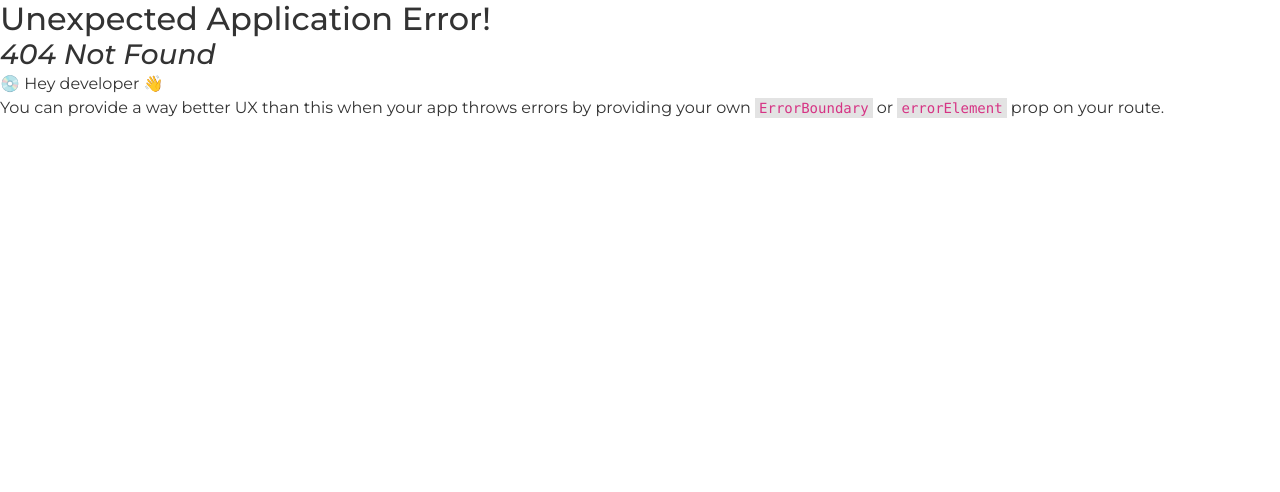
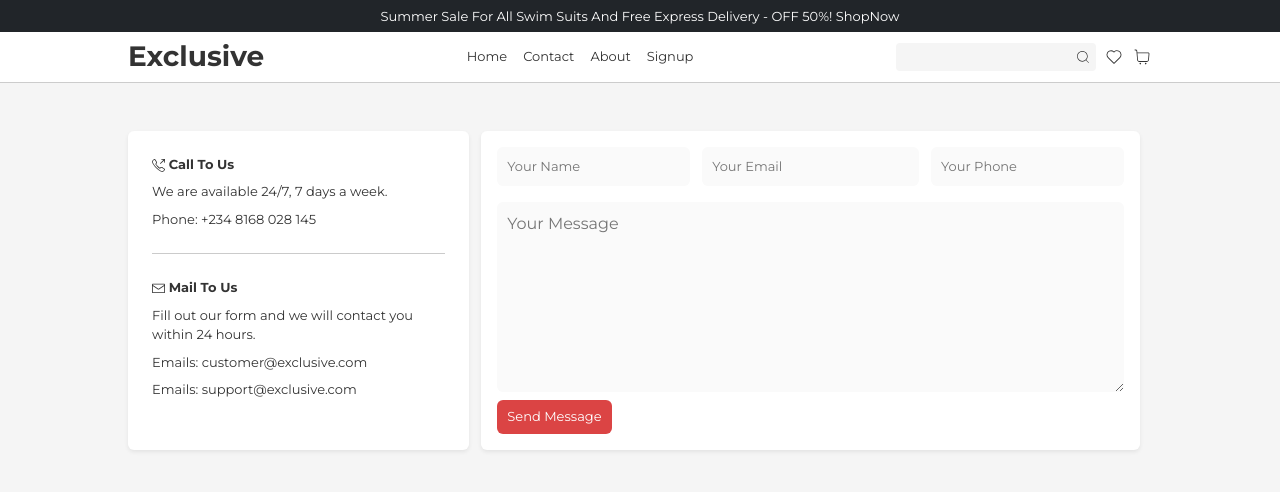
Before and after one commit to Olawoyin1/E-commerce-website, a React (Create React App) app: page /contact in a window 1280 px wide. Before the commit this address had no page. Shown: the top 492 px of the page. Built offline with nearby package versions, Linux system fonts and the light colour scheme.

Commit message:
Contact page done

```diff
--- a/src/App.css
+++ b/src/App.css
@@ -261,6 +261,63 @@ header {
 
 
 
+ /* ===============REGISTER  STYLES============= */
+ .user-reg{
+  min-height: 400px;
+}
+
+.reg-image{
+  /* height: 100%; */
+}
+
+.reg-image img{
+  width: 100%;
+  object-fit: cover !important;
+  height: 100% !important;
+}
+
+.user-reg-form{
+width: 300px;
+}
+
+.h-user{
+min-height: 200px;
+}
+
+.user-reg-form input{
+border: none;
+border-bottom: 1px solid #ccc;
+outline: none !important;
+padding: 7px 1px;
+}
+
+
+
+
+/* =======CONTACT STYLES======== */
+.contact {
+  background-color: #f5f5f5;
+}
+
+.contact input{
+  font-size: small;
+  outline: none;
+  border: none;
+  background-color: #fafafa;
+  padding: 10px;
+  display: block;
+  width: 100%;
+}
+
+.contact textarea{
+  outline: none;
+  padding: 10px;
+  display: block;
+  width: 100%;
+  background-color: #fafafa;
+  border: none;
+  min-height: 190px;
+}
 
 @media (max-width: 768px) {
   .container2{
--- a/src/App.js
+++ b/src/App.js
@@ -6,6 +6,7 @@ import Home from './Pages/Home.jsx';
 import SharedLayout from './components/SharedLayout.js';
 import Login from './Pages/Login.jsx';
 import Signup from './Pages/Signup.jsx';
+import Contact from './Pages/Contact.jsx';
 
 
 const main = createBrowserRouter(
@@ -13,8 +14,8 @@ const main = createBrowserRouter(
     <Route path="/" element={<SharedLayout />}>
       <Route index element={<Home />} />
 
-      {/* <Route path="author" element={<Author />} />
-      <Route path="sign-up" element={<Register />} /> */}
+      {/* <Route path="author" element={<Author />} /> */}
+      <Route path="contact" element={<Contact />} />
       <Route path="signup" element={<Signup />} />
       <Route path="login" element={<Login />} />
 
--- /dev/null
+++ b/src/Pages/Contact.jsx
@@ -0,0 +1,45 @@
+import React from 'react'
+import { SlCallOut } from "react-icons/sl";
+import { GoMail } from "react-icons/go";
+
+const Contact = () => {
+  return (
+    <div className='contact py-4'>
+        <div className="container2">
+            <div className="row m-0 my-4">
+                <div className="col-md-4 rounded contact-info shadow-sm p-4 bg-white d-flex flex-column gap-2">
+                    <small className='fw-bold'><SlCallOut /> Call To Us</small>
+                    <small>We are available 24/7, 7 days a week.</small>
+                    <small>Phone: +234 8168 028 145</small>
+                    <hr />
+
+                    <small className='fw-bold'><GoMail /> Mail To Us</small>
+                    <small>Fill out our form and we will contact you within 24 hours.</small>
+                    <small>Emails: customer@exclusive.com</small>
+                    <small>Emails: support@exclusive.com</small>
+
+                </div>
+                <div className="col-md-8">
+                    <form action="" className='shadow-sm bg-white rounded p-3'>
+                        <div className="row">
+                            <div className="col-md-4">
+                                <input type="text" className='rounded' placeholder='Your Name'/>
+                            </div>
+                            <div className="col-md-4 p-0">
+                                <input type="email" className='rounded' placeholder='Your Email' />
+                            </div>
+                            <div className="col-md-4">
+                                <input type="phone" className='rounded' placeholder='Your Phone' />
+                            </div>
+                        </div>
+                        <textarea className='mt-3 rounded' placeholder='Your Message' name="" id=""></textarea>
+                        <button className='main-btn rounded mt-2'>Send Message</button>
+                    </form>
+                </div>
+            </div>
+        </div>
+    </div>
+  )
+}
+
+export default Contact
--- a/src/Pages/Login.jsx
+++ b/src/Pages/Login.jsx
@@ -8,7 +8,7 @@ const Login = () => {
       <div className="row m-0 h-user">
 
           <div className="col-md-6 p-0 reg-image">
-            <img src="../images/blog4.jpg" alt="" />
+            <img src="../images/sign.png" alt="" />
           </div>
 
 
@@ -16,7 +16,7 @@ const Login = () => {
 
                 <form action="" className="user-reg-form d-flex flex-column gap-2">
                   <div>
-                    <h4 className="fw-bold">Login To Blog</h4>
+                    <h4 className="fw-bold">Login To Exclusive</h4>
                     <small>Enter Your Details Below</small>
                   </div>
                   <input type="email" placeholder="Email" />
--- a/src/Pages/Signup.jsx
+++ b/src/Pages/Signup.jsx
@@ -0,0 +1,38 @@
+import React, {useState} from 'react'
+import { Link } from 'react-router-dom'
+
+const Signup = () => {
+  return (
+    <div className="user-reg py-5">
+      <div className="container2">
+        <div className="row m-0 h-user">
+
+            <div className="col-md-6 p-0 reg-image">
+              <img src="../Images/sign.png" alt="" />
+            </div>
+
+
+              <div className="col-md-6 bg-white d-flex align-items-center justify-content-center p-4 p-sm-0">
+
+                <form action="" className="user-reg-form d-flex flex-column gap-2">
+                    <div>
+                      <h4 className="fw-bold">Create an Account</h4>
+                      <small>Enter Your Details Below</small>
+                    </div>
+                    <input type="text" placeholder="Username" />
+                    <input type="email" placeholder="Email" />
+                    <input type="password" placeholder="Password" />
+                    <button className="mt-2">Create Account</button>
+                    <button>Sign up with Google</button>
+                    <small>Already have an acount? <Link to="/login">Login</Link></small>
+                </form>
+
+
+              </div>
+        </div>
+      </div>
+    </div>
+  )
+}
+
+export default Signup
```
Also changed, not shown: src/Pages/ErrorPage.jsx (added).
